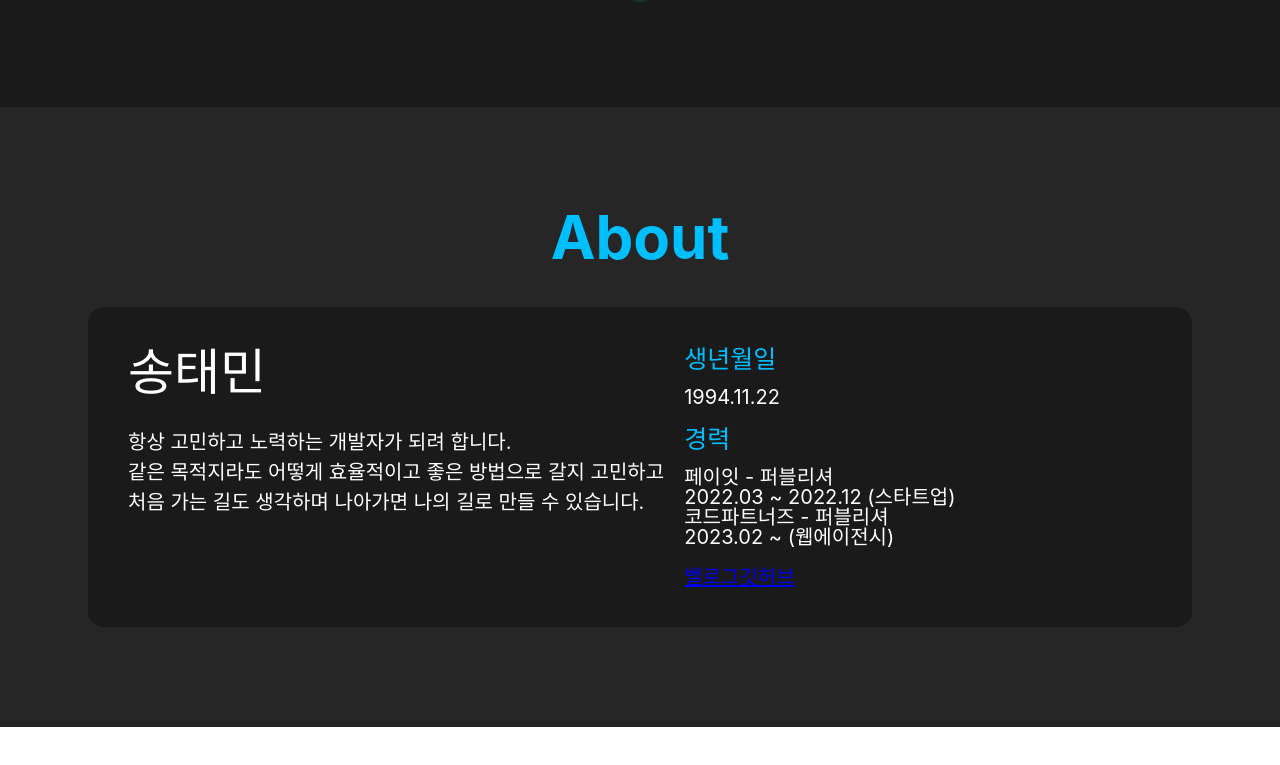
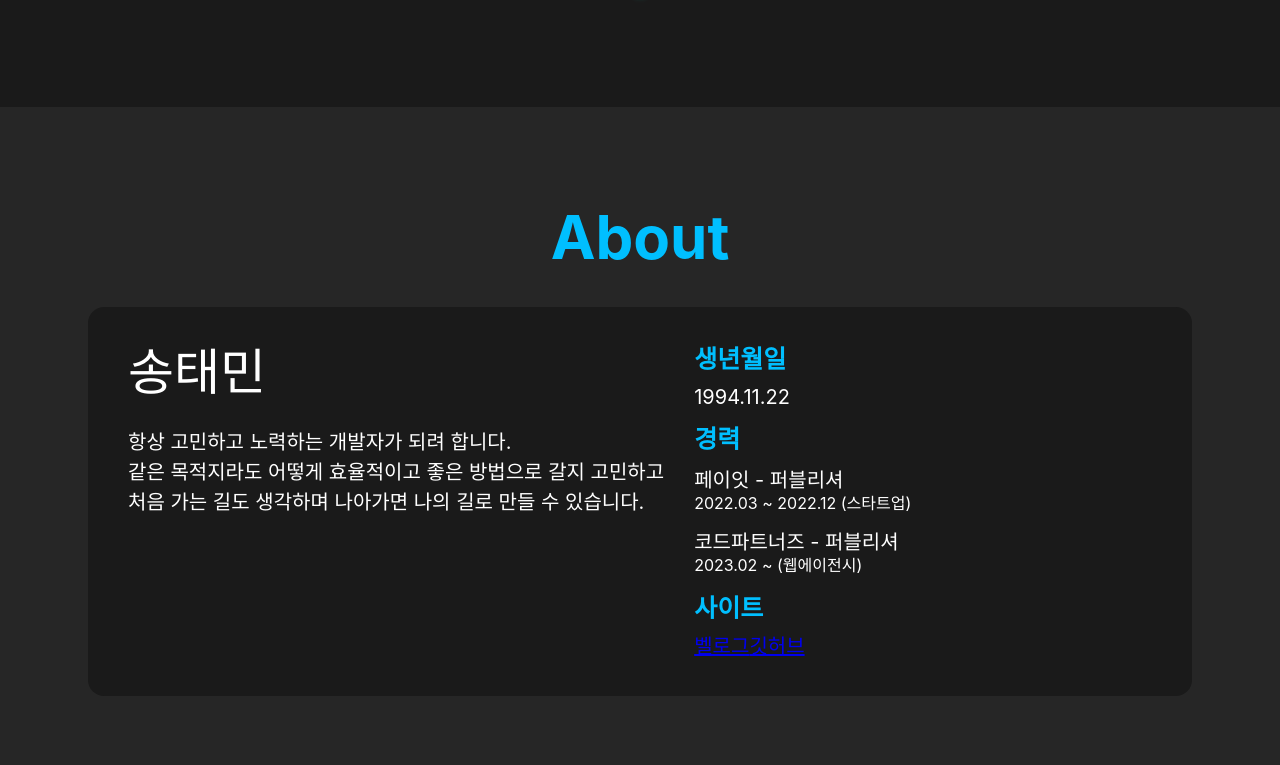
Before and after one commit to Taemin1234/portfolio_prac, a React (Create React App) app: page / in a window 1280 px wide. Shown: the part 693-1458 px from the top of the page. Before the commit the page ends 1420 px from the top, so only its background shows below. Built offline with nearby package versions, Linux system fonts and the light colour scheme.

Commit message:
about 화면 디자인

```diff
--- a/src/component/About.js
+++ b/src/component/About.js
@@ -15,7 +15,7 @@ const Section_Wrap = styled.section`
 const Text_box = styled.div`
     display: flex;
     justify-content: flex-start;
-    gap: 20px;
+    gap: 30px;
 
     color: #fff;
     margin: 0 auto;
@@ -48,8 +48,30 @@ const Info_list = styled.li`
         margin-bottom:15px;
         color: #00bfff;
         font-size : 25px;
+        font-weight:700;
     }
 `
+
+const CareerList = styled.ul`
+    li {
+        margin-top:15px;
+        line-height:1.3;
+
+        p {
+            font-size:16px;
+        }
+
+        &:first-child {
+            margin-top:0px
+        }
+    }
+`
+const InfoList = ({ title, children }) => (
+    <Info_list>
+        <p className='title'>{title}</p>
+        {children}
+    </Info_list>
+);
 
 function About () {
     return (
@@ -66,21 +88,25 @@ function About () {
                 </div>
                 <div>
                     <ul>
-                        <Info_list>
-                            <p className='title'>생년월일</p>
+                        <InfoList title="생년월일">
                             <p className='content'>1994.11.22</p>
-                        </Info_list>
-                        <Info_list>
-                            <p className='title'>경력</p>
-                            <ul>
-                                <li>페이잇 - 퍼블리셔<br/>2022.03 ~ 2022.12 (스타트업)</li>
-                                <li>코드파트너즈 - 퍼블리셔<br/>2023.02 ~  (웹에이전시)</li>
-                            </ul>
-                        </Info_list>
-                        <Info_list>
+                        </InfoList>
+                        <InfoList title="경력">
+                            <CareerList>
+                                <li>
+                                    페이잇 - 퍼블리셔
+                                    <p>2022.03 ~ 2022.12 (스타트업)</p>
+                                </li>
+                                <li>
+                                    코드파트너즈 - 퍼블리셔
+                                    <p>2023.02 ~  (웹에이전시)</p>
+                                </li>
+                            </CareerList>
+                        </InfoList>
+                        <InfoList title="사이트">
                             <a href='#link' title='새 창 열림' target="_blank">벨로그</a>
                             <a href='#link' title='새 창 열림' target="_blank">깃허브</a>
-                        </Info_list>
+                        </InfoList>
                     </ul>
                 </div>
             </Text_box>
```
